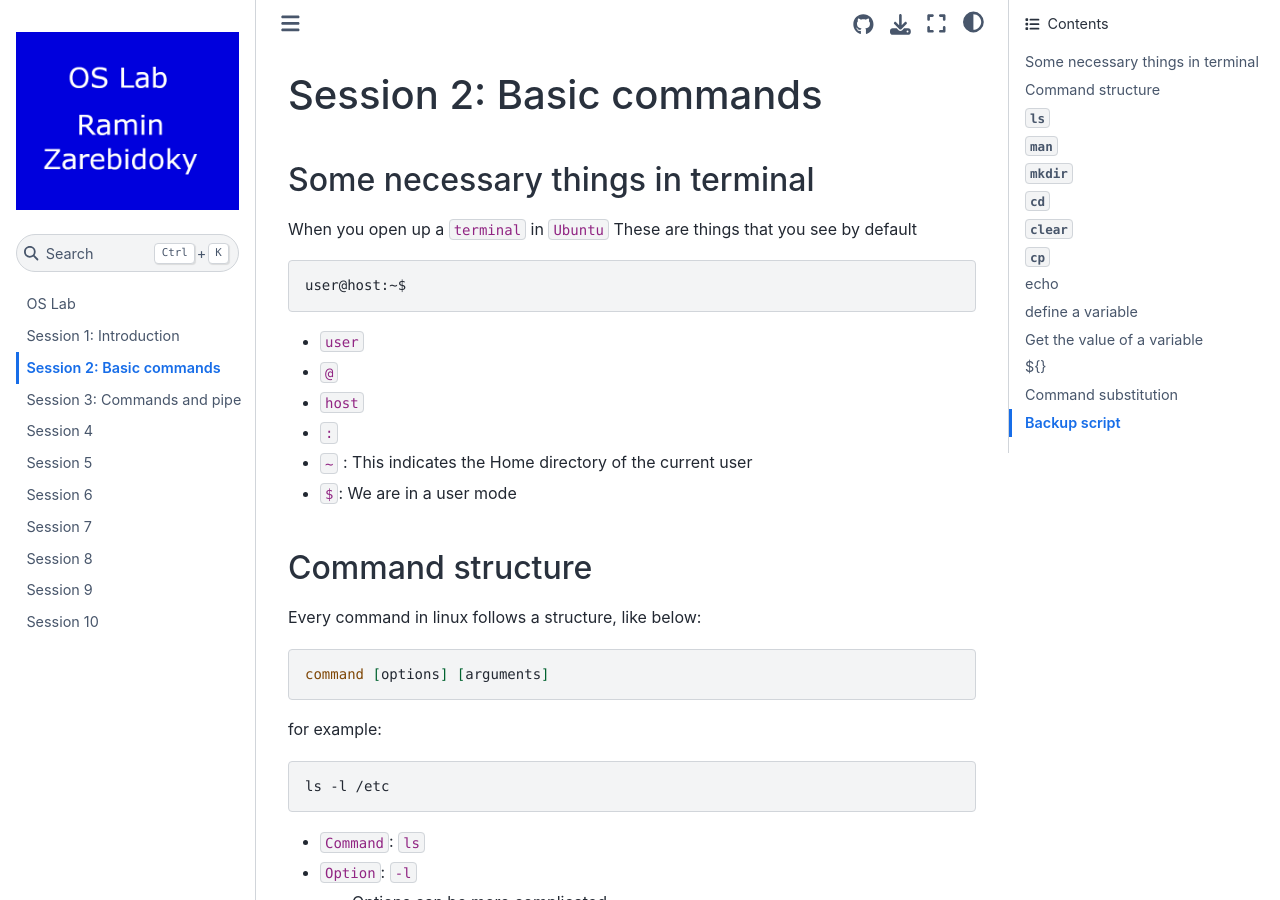
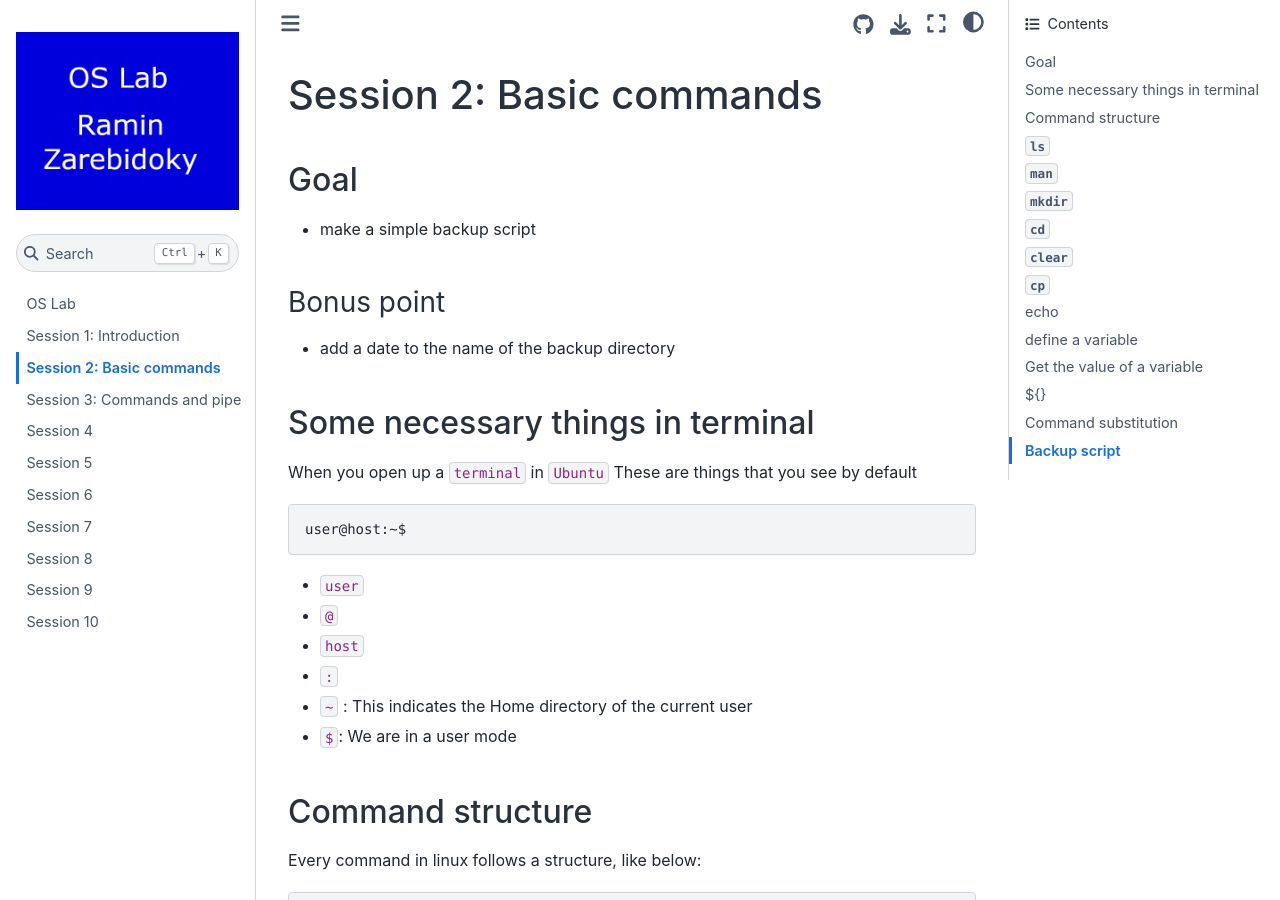
Before and after one commit to LiterallyTheOne/os_lab, a Jupyter Book: the page built from docs/session_2.md, in a window 1280 px wide and 900 px high. Built offline with Jupyter Book 1.0.4 settings and Sphinx 7.4.7 and the Sphinx Book theme 1.1.4, drawn with Linux system fonts in a browser that asks for light colours.

Commit message:
Add Goal and bonus point for session_2

```diff
--- a/docs/session_2.md
+++ b/docs/session_2.md
@@ -1,4 +1,12 @@
 # Session 2: Basic commands
+
+## Goal
+
+* make a simple backup script
+
+### Bonus point
+
+* add a date to the name of the backup directory
 
 ## Some necessary things in terminal
 
```
